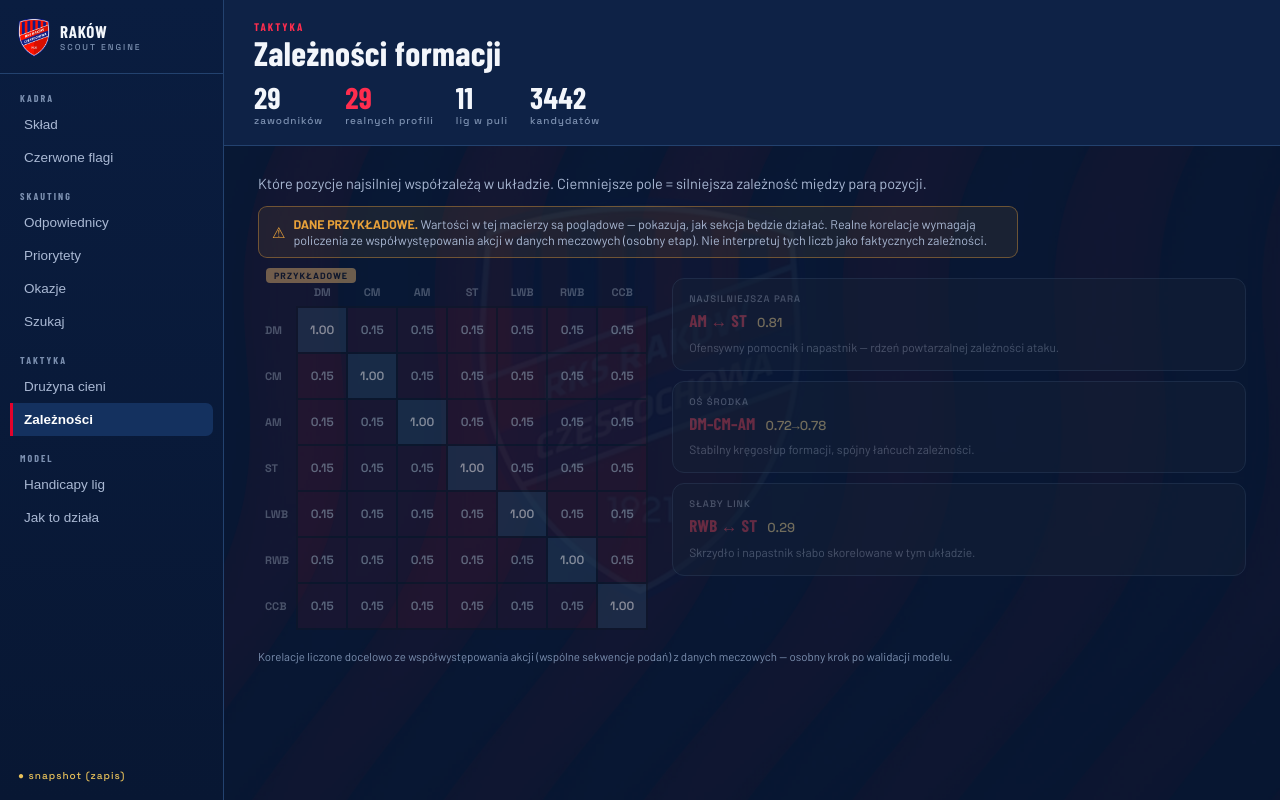
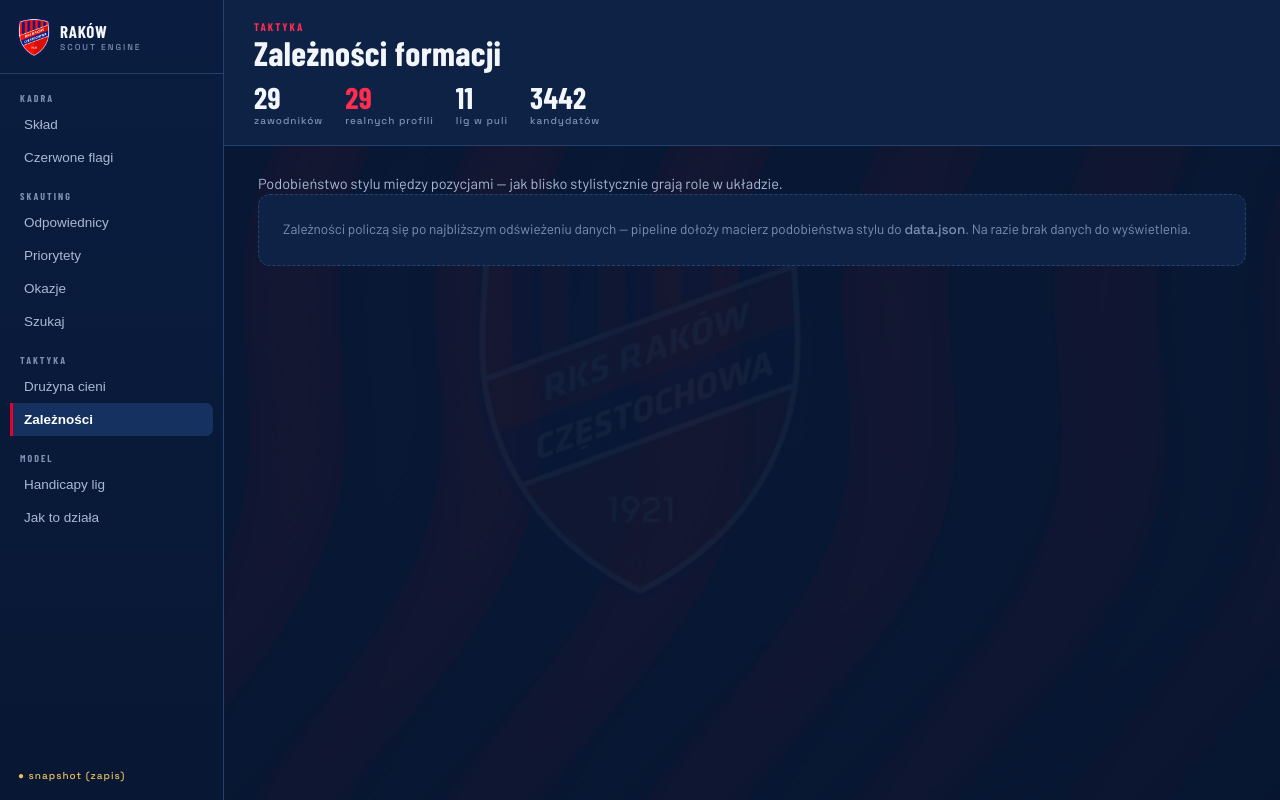
Before and after one commit to levelupstudioPL/rakow-scout, a React (Vite) app: page / in a window 1280 px wide. Both pictures are taken after a click on the button "Zależności". Built offline with nearby package versions, Linux system fonts and the light colour scheme; a web font is replaced by a local one.

Commit message:
Update App.jsx

```diff
--- a/src/App.jsx
+++ b/src/App.jsx
@@ -1222,42 +1222,81 @@
   );
 }
 
+const POS_LABEL = { GK: "Bramkarz", CB: "Środek obrony", WB: "Wahadło", WM: "Pomoc boczna",
+  DM: "Defen. pomoc", CM: "Środek pomocy", AM: "Ofens. pomoc", W: "Skrzydło", ST: "Napastnik" };
+
 function CorrView({ data }) {
-  const POS = ["DM", "CM", "AM", "ST", "LWB", "RWB", "CCB"];
-  const corrOf = (a, b) => a === b ? 1 : data.correlations[`${a}-${b}`] ?? data.correlations[`${b}-${a}`] ?? 0.15;
-  const insights = [
-    ["Najsilniejsza para", "AM ↔ ST", "0.81", "Ofensywny pomocnik i napastnik — rdzeń powtarzalnej zależności ataku."],
-    ["Oś środka", "DM–CM–AM", "0.72→0.78", "Stabilny kręgosłup formacji, spójny łańcuch zależności."],
-    ["Słaby link", "RWB ↔ ST", "0.29", "Skrzydło i napastnik słabo skorelowane w tym układzie."],
-  ];
+  const corr = (data && data.correlations) || {};
+  const positions = Array.isArray(corr.positions) ? corr.positions : [];
+  const sim = corr.sim || {};
+  const counts = corr.counts || {};
+  const val = (a, b) => (a === b ? 1 : (sim[`${a}-${b}`] ?? sim[`${b}-${a}`] ?? null));
+
+  // Fallback: brak policzonych zależności (stare data.json sprzed odświeżenia).
+  if (positions.length < 2) {
+    return (
+      <div>
+        <Lead>Podobieństwo stylu między pozycjami — jak blisko stylistycznie grają role w układzie.</Lead>
+        <Empty>Zależności policzą się po najbliższym odświeżeniu danych — pipeline dołoży macierz podobieństwa stylu do <span className="mono">data.json</span>. Na razie brak danych do wyświetlenia.</Empty>
+      </div>
+    );
+  }
+
+  // Kontrast koloru: normalizacja po zakresie wartości POZA przekątną (czytelność).
+  const off = [];
+  for (const a of positions) for (const b of positions) if (a !== b) { const v = val(a, b); if (v != null) off.push(v); }
+  const lo = Math.min(...off), hi = Math.max(...off);
+  const shade = (v) => (hi > lo ? (v - lo) / (hi - lo) : 0.5);
+
+  // Insighty liczone z macierzy: najbardziej zbliżone i najbardziej odrębne role.
+  let hiPair = null, loPair = null;
+  for (let i = 0; i < positions.length; i++)
+    for (let j = i + 1; j < positions.length; j++) {
+      const v = val(positions[i], positions[j]); if (v == null) continue;
+      if (!hiPair || v > hiPair.v) hiPair = { a: positions[i], b: positions[j], v };
+      if (!loPair || v < loPair.v) loPair = { a: positions[i], b: positions[j], v };
+    }
+  // Pozycja najbardziej odrębna stylistycznie (najniższa średnia do reszty).
+  let outlier = null;
+  for (const a of positions) {
+    const others = positions.filter((b) => b !== a).map((b) => val(a, b)).filter((x) => x != null);
+    if (!others.length) continue;
+    const avg = others.reduce((s, x) => s + x, 0) / others.length;
+    if (!outlier || avg < outlier.avg) outlier = { a, avg };
+  }
+  const nm = (p) => POS_LABEL[p] || p;
+  const cards = [];
+  if (hiPair) cards.push(["Najbardziej zbliżone role", `${hiPair.a} ↔ ${hiPair.b}`, hiPair.v.toFixed(2),
+    `${nm(hiPair.a)} i ${nm(hiPair.b)} mają najbardziej podobny profil stylu — grają najbliżej siebie rolą.`]);
+  if (loPair) cards.push(["Najbardziej odrębne", `${loPair.a} ↔ ${loPair.b}`, loPair.v.toFixed(2),
+    `${nm(loPair.a)} i ${nm(loPair.b)} najmocniej się różnią — role wyraźnie się uzupełniają.`]);
+  if (outlier) cards.push(["Najbardziej wyjątkowa rola", outlier.a, outlier.avg.toFixed(2),
+    `${nm(outlier.a)} stylistycznie najbardziej odstaje od reszty układu.`]);
+
   return (
     <div>
-      <Lead>Które pozycje najsilniej współzależą w układzie. Ciemniejsze pole = silniejsza zależność między parą pozycji.</Lead>
-      <div style={{ marginTop: 12, display: "flex", alignItems: "center", gap: 8,
-        background: `${C.warn}14`, border: `1px solid ${C.warn}66`, borderRadius: 9,
-        padding: "9px 13px", fontSize: 12.5, color: C.steelHi, maxWidth: 760 }}>
-        <span style={{ color: C.warn, fontSize: 15 }}>⚠</span>
-        <span><b style={{ color: C.warn }}>DANE PRZYKŁADOWE.</b> Wartości w tej macierzy są poglądowe — pokazują, jak sekcja będzie działać. Realne korelacje wymagają policzenia ze współwystępowania akcji w danych meczowych (osobny etap). Nie interpretuj tych liczb jako faktycznych zależności.</span>
-      </div>
-      <div style={{ position: "relative", display: "flex", gap: 24, marginTop: 20, flexWrap: "wrap",
-        alignItems: "flex-start", opacity: 0.5, filter: "grayscale(0.4)" }}>
-        <span style={{ position: "absolute", top: -10, left: 8, zIndex: 2, background: C.warn, color: C.ink,
-          fontSize: 9, fontWeight: 800, letterSpacing: 1, padding: "2px 8px", borderRadius: 4 }}>PRZYKŁADOWE</span>
+      <Lead>Podobieństwo stylu między pozycjami — policzone z profili stylu wszystkich zawodników puli. Ciemniejsze pole = role o zbliżonym stylu; jasne = role, które się uzupełniają.</Lead>
+      <div style={{ display: "flex", gap: 24, marginTop: 20, flexWrap: "wrap", alignItems: "flex-start" }}>
         <div style={{ overflowX: "auto" }}>
           <table style={{ borderCollapse: "collapse" }}>
-            <thead><tr><th></th>{POS.map((p) => <th key={p} className="mono" style={{ padding: 7, color: C.steel, fontSize: 11 }}>{p}</th>)}</tr></thead>
+            <thead><tr><th></th>{positions.map((p) => (
+              <th key={p} className="mono" title={`${nm(p)} · n=${counts[p] ?? "?"}`}
+                style={{ padding: 7, color: C.steel, fontSize: 11 }}>{p}</th>
+            ))}</tr></thead>
             <tbody>
-              {POS.map((a) => (
+              {positions.map((a) => (
                 <tr key={a}>
-                  <td className="mono" style={{ padding: 7, color: C.steel, fontSize: 11, fontWeight: 700 }}>{a}</td>
-                  {POS.map((b) => {
-                    const v = corrOf(a, b);
+                  <td className="mono" title={nm(a)} style={{ padding: 7, color: C.steelHi, fontSize: 11, fontWeight: 700 }}>{a}</td>
+                  {positions.map((b) => {
+                    const v = val(a, b);
+                    const self = a === b;
+                    const sh = self ? 1 : (v == null ? 0 : shade(v));
                     return (
-                      <td key={b} title={`${a}↔${b}: ${v.toFixed(2)}`} className="mono"
-                        style={{ width: 50, height: 46, textAlign: "center", fontSize: 12, fontWeight: 600,
-                          background: a === b ? C.panelHi : `rgba(214,0,28,${0.1 + v * 0.85})`,
-                          color: v > 0.5 ? "#fff" : C.steelHi, border: `2px solid ${C.ink}`, borderRadius: 4 }}>
-                        {v.toFixed(2)}
+                      <td key={b} title={`${nm(a)} ↔ ${nm(b)}: ${v == null ? "—" : v.toFixed(2)}`} className="mono"
+                        style={{ width: 52, height: 46, textAlign: "center", fontSize: 12, fontWeight: 600,
+                          background: self ? C.panelHi : `rgba(228,2,43,${0.08 + sh * 0.82})`,
+                          color: sh > 0.55 ? "#fff" : C.steelHi, border: `2px solid ${C.ink}`, borderRadius: 4 }}>
+                        {self ? "—" : (v == null ? "" : v.toFixed(2))}
                       </td>
                     );
                   })}
@@ -1265,21 +1304,24 @@
               ))}
             </tbody>
           </table>
+          <div className="mono" style={{ fontSize: 10, color: C.steel, marginTop: 8 }}>
+            0 = style odrębne · 1 = identyczny profil stylu. Kolor skalowany po zakresie macierzy dla czytelności.
+          </div>
         </div>
         <div style={{ flex: "1 1 260px", display: "flex", flexDirection: "column", gap: 10 }}>
-          {insights.map(([t, pair, val, d]) => (
+          {cards.map(([t, pair, v, d]) => (
             <div key={t} style={{ background: C.panel, border: `1px solid ${C.line}`, borderRadius: 12, padding: "14px 16px" }}>
               <div className="mono" style={{ fontSize: 9.5, color: C.steel, letterSpacing: 1, textTransform: "uppercase" }}>{t}</div>
               <div style={{ display: "flex", alignItems: "baseline", gap: 10, margin: "5px 0 6px" }}>
                 <span className="disp" style={{ fontSize: 17, color: C.redHi }}>{pair}</span>
-                <span className="mono" style={{ fontSize: 13, color: C.proxy }}>{val}</span>
+                <span className="mono" style={{ fontSize: 13, color: C.proxy }}>{v}</span>
               </div>
               <div style={{ fontSize: 12, color: C.steel, lineHeight: 1.5 }}>{d}</div>
             </div>
           ))}
         </div>
       </div>
-      <Note>Korelacje liczone docelowo ze współwystępowania akcji (wspólne sekwencje podań) z danych meczowych — osobny krok po walidacji modelu.</Note>
+      <Note>Podobieństwo stylu ról = kosinus między średnimi profilami stylu pozycji (z-score względem Ekstraklasy, 17 wymiarów: podania, odbiory, gra w powietrzu, drybling, xG/xA, fizyka…), liczony z całej puli lig. To mapa <b>stylistycznego pokrewieństwa ról</b>, nie sieć podań — „kto z kim realnie gra" wymaga danych zdarzeniowych (pas po pasie) i jest naturalnym kolejnym krokiem, skoro dostęp do eventów StatsBomb jest.</Note>
     </div>
   );
 }
@@ -1291,7 +1333,7 @@
     ["Szukaj", "Wyszukiwarka ręczna: wpisz nazwisko, a znajdziesz dowolnego zawodnika w całej puli, niezależnie od pozycji — z poziomem, koherencją, wartością rynkową i linkiem do Transfermarktu."],
     ["Lista obserwowanych", "Gwiazdka przy kandydacie dodaje go do listy na dole. Aplikacja sumuje łączny szacowany koszt zaznaczonych zawodników."],
     ["Handicapy", "Tabela: o ile każda liga różni się od Ekstraklasy, osobno per linia. To te korekty podnoszą lub obniżają surowy poziom kandydata."],
-    ["Formacja", "Macierz zależności między pozycjami — które role najsilniej ze sobą współgrają w układzie."],
+    ["Zależności", "Macierz podobieństwa stylu między pozycjami — liczona z profili stylu całej puli (kosinus centroidów). Ciemne = role grają podobnie, jasne = uzupełniają się. To pokrewieństwo stylu, nie sieć podań."],
     ["Dane live", "Przycisk w lewym panelu pobiera świeże dane, gdy źródło jest podpięte. Bez tego działają dane zapisane."],
   ];
   const sources = [
```
